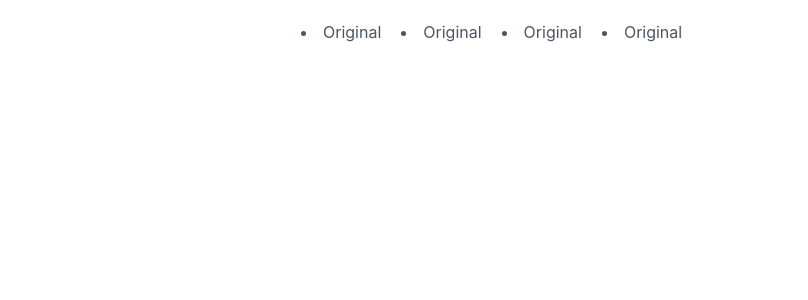
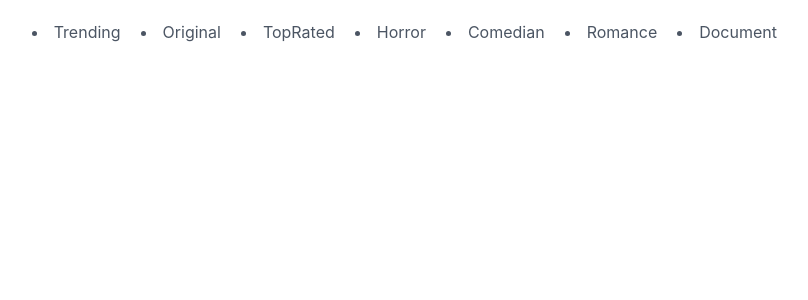
Before and after one commit to futureituki/Movie-search, a React (Create React App) app: page / in a window 1280 px wide. Shown: the top 300 px of the page, without its empty margins (463-1271 px from the left). Built offline with nearby package versions, Linux system fonts and the light colour scheme.

Commit message:
各表示機能

```diff
--- a/src/component/Header.tsx
+++ b/src/component/Header.tsx
@@ -4,11 +4,14 @@ export const Header = () => {
   return(
     <header className="text-gray-600 body-font">
     <div className="container mx-auto flex flex-wrap p-5 flex-col md:flex-row items-center">
-      <nav className="flex lg:w-2/5 flex-wrap items-center text-base md:ml-auto">
+      <nav className="flex lg:w-2/9 flex-wrap items-center text-base md:ml-auto">
+      <li className="mr-5 hover:text-gray-900"><Link to="trending">Trending</Link></li>
       <li className="mr-5 hover:text-gray-900"><Link to="original">Original</Link></li>
-      <li className="mr-5 hover:text-gray-900"><Link to="original">Original</Link></li>
-      <li className="mr-5 hover:text-gray-900"><Link to="original">Original</Link></li>
-      <li className="mr-5 hover:text-gray-900"><Link to="original">Original</Link></li>
+      <li className="mr-5 hover:text-gray-900"><Link to="toprated">TopRated</Link></li>
+      <li className="mr-5 hover:text-gray-900"><Link to="horror">Horror</Link></li>
+      <li className="mr-5 hover:text-gray-900"><Link to="comedian">Comedian</Link></li>
+      <li className="mr-5 hover:text-gray-900"><Link to="romance">Romance</Link></li>
+      <li className="mr-5 hover:text-gray-900"><Link to="document">Document</Link></li>
       </nav>
     </div>
   </header>
--- a/src/route/RouterConfig.tsx
+++ b/src/route/RouterConfig.tsx
@@ -2,7 +2,7 @@ import React from "react";
 import { BrowserRouter, Routes, Route } from "react-router-dom";
 
 import { App } from "../App";
-import { Row } from "../component/OriginalMovie";
+import { Row } from "../component/Movie";
 import { requests } from "../api/request";
 
 export const RouterConfig:React.VFC =() => {
@@ -11,7 +11,14 @@ export const RouterConfig:React.VFC =() => {
      <BrowserRouter>
       <Routes>
         <Route index element={<App />} />
+        <Route path="/trending" element={<Row title={"NETFLIX TRENDING"} fetchUrl={requests.feachTrending}/>}/>
         <Route path="/original" element={<Row title={"NETFLIX ORIGUINALS"} fetchUrl={requests.feachNetflixOriginals}/>}/>
+        <Route path="/action" element={<Row title={"NETFLIX ACTION"} fetchUrl={requests.feactActionMovies}/>}/>
+        <Route path="/toprated" element={<Row title={"NETFLIX TOPRATED"} fetchUrl={requests.feactTopRated}/>}/>
+        <Route path="/comedian" element={<Row title={"NETFLIX COMEDY"} fetchUrl={requests.feactComedyMovies}/>}/>
+        <Route path="/horror" element={<Row title={"NETFLIX HORROR"} fetchUrl={requests.feactHorrorMovies}/>}/>
+        <Route path="/romance" element={<Row title={"NETFLIX ROMANCE"} fetchUrl={requests.feactRomanceMovies}/>}/>
+        <Route path="/document" element={<Row title={"NETFLIX DOCUMENT"} fetchUrl={requests.feactDocumentMovies}/>}/>
       </Routes>
     </BrowserRouter>
     </>
```
Also changed, not shown: src/component/Movie.tsx (renamed from src/component/OriginalMovie.tsx).
